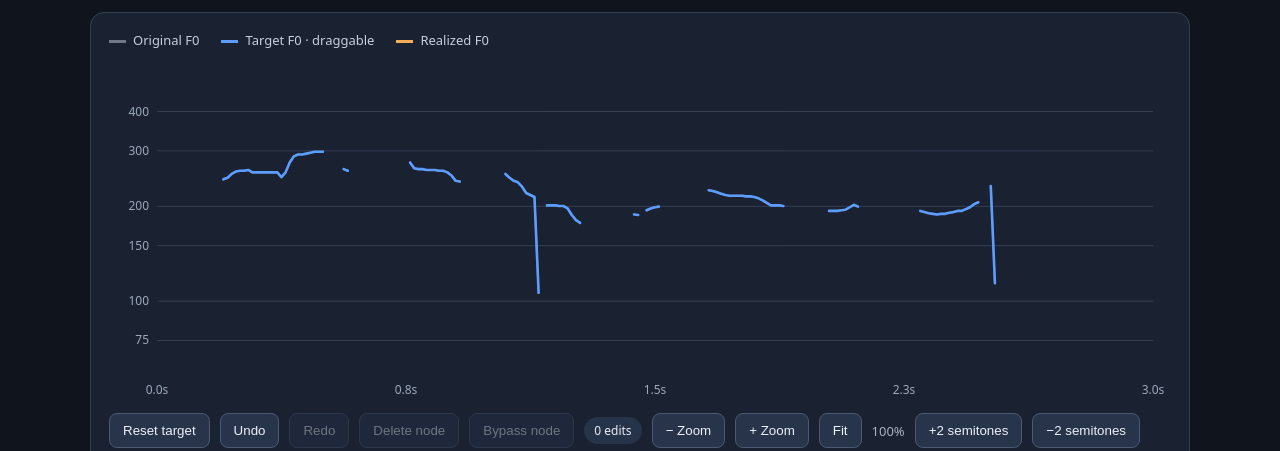
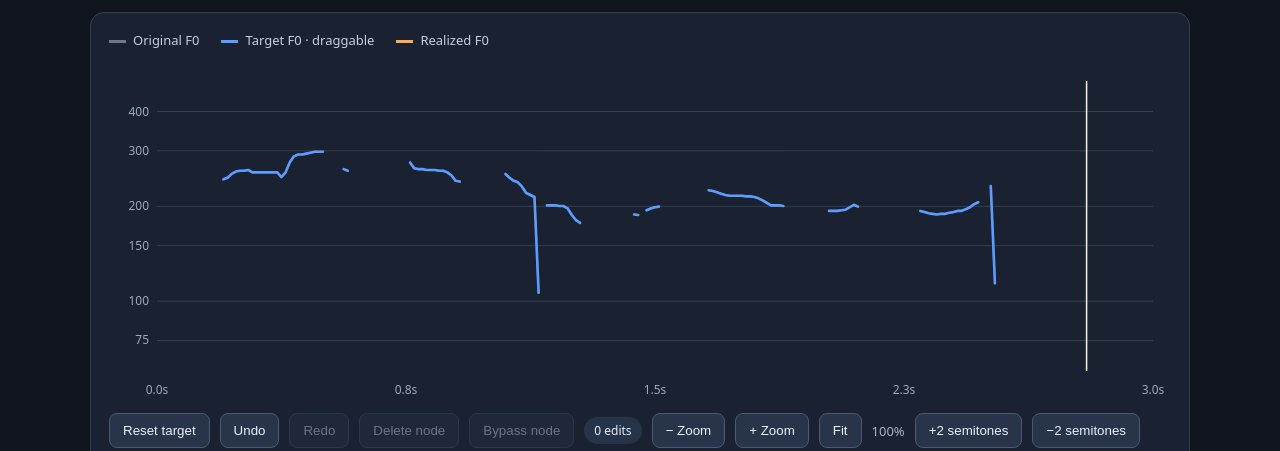
Before and after one commit to benluks/codec-attribute-control, a plain HTML site: page examples/prosody_editor/index.html in a window 1280 px wide. Both pictures are taken after a click on the button "▶ Original". Shown: the part 305-756 px from the top of the page. Drawn offline with Linux system fonts and the light colour scheme.

Commit message:
Show synchronized playback playhead over pitch contour

```diff
--- a/examples/prosody_editor/index.html
+++ b/examples/prosody_editor/index.html
@@ -6,7 +6,7 @@
 <section><div class="toolbar"><label>Conversion backend <select id="backend"><option value="none">Not connected (UI preview)</option><option value="world">WORLD (cluster backend)</option><option value="w2vbert">W2v-BERT + CNN probe (cluster)</option><option value="pitchflower">PitchFlower (pretrained codec)</option></select></label><label id="inversionOptions" hidden>Inversion <select id="inversionMethod"><option value="adam">Adam</option><option value="jacobian">Jacobian</option></select></label><button id="convert" disabled>Convert utterance</button><label class="muted">Load converted audio <input id="convertedFile" type="file" accept="audio/*"></label></div><div class="status" id="status">Load an utterance to begin. This standalone HTML supports F0 analysis and target editing. A model backend must be connected for synthesis.</div><p class="muted" id="error"></p></section>
 <p class="foot">In standalone mode, audio stays in your browser. With a synthesis backend selected, audio and the edited F0 contour are sent to the server hosting this page. Pitch extraction uses a lightweight browser autocorrelation estimator (80 Hz frame rate); for research-grade comparison, use the same validated F0 extractor on original and converted speech in the backend.</p>
 <script>
-(()=>{'use strict';const $=id=>document.getElementById(id);const p=$('pitch'),w=$('wave');let ctx=new (window.AudioContext||window.webkitAudioContext)(),original=null,converted=null,origF=[],realF=[],source=null,demo=false;const blue='#5d9dff',gray='#9ca9bd',orange='#f5ad5a';
+(()=>{'use strict';const $=id=>document.getElementById(id);const p=$('pitch'),w=$('wave');let ctx=new (window.AudioContext||window.webkitAudioContext)(),original=null,converted=null,origF=[],realF=[],source=null,playbackStart=0,playbackFrame=null,playbackTime=null,demo=false;const blue='#5d9dff',gray='#9ca9bd',orange='#f5ad5a';
 function size(c){const r=c.getBoundingClientRect(),d=devicePixelRatio||1;c.width=Math.round(r.width*d);c.height=Math.round(r.height*d);const x=c.getContext('2d');x.setTransform(d,0,0,d,0,0);return {g:x,W:r.width,H:r.height}}
 function f0(buf){const sr=buf.sampleRate,mono=buf.getChannelData(0),hop=Math.max(1,Math.round(sr/80)),win=Math.round(sr*.045),out=[];let maxAmp=0;for(let i=0;i<mono.length;i+=100)maxAmp=Math.max(maxAmp,Math.abs(mono[i]));for(let center=0;center<mono.length;center+=hop){let start=Math.max(0,Math.min(mono.length-win,center-Math.floor(win/2))),n=Math.min(win,mono.length-start);if(n<256)break;let rms=0;for(let j=0;j<n;j+=2)rms+=mono[start+j]**2;rms=Math.sqrt(rms/(n/2));let pitch=null;if(rms>Math.max(.006,maxAmp*.035)){let best=-Infinity,lag=0,min=Math.floor(sr/450),max=Math.min(Math.floor(sr/70),Math.floor(n/2));for(let l=min;l<=max;l+=1){let dot=0,a=0,b=0;for(let j=0;j<n-l;j+=3){let x=mono[start+j],y=mono[start+j+l];dot+=x*y;a+=x*x;b+=y*y}let score=dot/Math.sqrt(a*b+1e-12);if(score>best){best=score;lag=l}}if(best>.78)pitch=sr/lag}out.push({t:center/sr,hz:pitch})}return out}
 function sample(arr,t){if(!arr.length)return null;let step=arr.length>1?arr[1].t-arr[0].t:.02,i=Math.min(arr.length-1,Math.max(0,Math.round(t/step)));return arr[i].hz}
@@ -78,10 +78,13 @@ g.save();g.beginPath();g.rect(L,T,W-L-R,H-T-B);g.clip();plotCurve(g,origF,'#b8c0
 plotCurve(g,origF,blue,2.6,targetAt,x,y);
 plotCurve(g,realF,orange,2.5,null,x,y,.94);g.restore();
 if(original){for(const n of nodes){const t=centerOf(n),hz=nodePitch(n);if(hz==null||t<viewStart||t>viewStart+viewSpan)continue;const xx=x(t),yy=y(hz),active=n.id===selected;g.save();if(active){g.fillStyle='rgba(93,157,255,.10)';g.fillRect(x(Math.max(origF[n.lo].t,centerOf(n)-n.width)),T,x(Math.min(origF[n.hi].t,centerOf(n)+n.width))-x(Math.max(origF[n.lo].t,centerOf(n)-n.width)),H-T-B)}g.beginPath();g.arc(xx,yy,active?7:5,0,2*Math.PI);g.fillStyle=n.enabled?'#e8f3ff':'#66778d';g.fill();g.lineWidth=active?3:1.5;g.strokeStyle=active?'#5d9dff':'#22354d';g.stroke();g.restore()}}
+if(playbackTime!=null&&playbackTime>=viewStart&&playbackTime<=viewStart+viewSpan){const px=x(playbackTime);g.save();g.beginPath();g.rect(L,T,W-L-R,H-T-B);g.clip();g.strokeStyle='#f8f3d5';g.lineWidth=1.5;g.beginPath();g.moveTo(px,T);g.lineTo(px,H-B);g.stroke();g.restore()}
 if(original&&hoverT!=null){let hz=targetAt(hoverT);if(hz!=null){let xx=x(hoverT),yy=y(hz);g.strokeStyle='rgba(93,157,255,.25)';g.beginPath();g.arc(xx,yy,Math.max(10,(Number($('brush').value)/1000/viewSpan)*(W-L-R)/2),0,Math.PI*2);g.stroke();g.beginPath();g.arc(xx,yy,3,0,2*Math.PI);g.fillStyle=blue;g.fill()}}}
 function wave(){let {g,W,H}=size(w);g.clearRect(0,0,W,H);g.fillStyle='#131b28';g.fillRect(0,0,W,H);if(!original)return;let data=original.getChannelData(0),mid=H/2;g.strokeStyle='#85a9dc';g.lineWidth=1;for(let px=0;px<W;px++){let a=Math.floor(px/W*data.length),b=Math.max(a+1,Math.floor((px+1)/W*data.length)),min=1,max=-1;for(let j=a;j<b;j+=Math.max(1,Math.floor((b-a)/30))){let v=data[j];min=Math.min(min,v);max=Math.max(max,v)}g.beginPath();g.moveTo(px,mid-max*mid*.88);g.lineTo(px,mid-min*mid*.88);g.stroke()}}
-function setOriginal(b,name){viewStart=0;viewSpan=b.duration;updateZoomLabel();original=b;converted=null;realF=[];origF=f0(b);$('filename').textContent=name;$('duration').textContent=b.duration.toFixed(2)+' s';$('playOriginal').disabled=false;$('playConverted').disabled=true;$('convert').disabled=$('backend').value==='none';reset();wave();history=[];future=[];nextId=1;$('status').textContent='Original F0 estimated. Edit the blue curve, then connect a converter or load a converted file to compare.'}
-function play(b){if(!b)return;stop();ctx.resume();source=ctx.createBufferSource();source.buffer=b;source.connect(ctx.destination);source.onended=()=>{source=null};source.start()};function stop(){if(source){try{source.stop()}catch{}source=null}}
+function setOriginal(b,name){stop();viewStart=0;viewSpan=b.duration;updateZoomLabel();original=b;converted=null;realF=[];origF=f0(b);$('filename').textContent=name;$('duration').textContent=b.duration.toFixed(2)+' s';$('playOriginal').disabled=false;$('playConverted').disabled=true;$('convert').disabled=$('backend').value==='none';reset();wave();history=[];future=[];nextId=1;$('status').textContent='Original F0 estimated. Edit the blue curve, then connect a converter or load a converted file to compare.'}
+function tickPlayback(){if(!source)return;playbackTime=Math.min(source.buffer.duration,Math.max(0,ctx.currentTime-playbackStart));draw();playbackFrame=requestAnimationFrame(tickPlayback)}
+function stop(){if(playbackFrame!=null){cancelAnimationFrame(playbackFrame);playbackFrame=null}if(source){const old=source;source=null;old.onended=null;try{old.stop()}catch{}old.disconnect()}playbackTime=null;draw()}
+async function play(b){if(!b)return;stop();await ctx.resume();const next=ctx.createBufferSource();source=next;next.buffer=b;next.connect(ctx.destination);next.onended=()=>{if(source!==next)return;source=null;if(playbackFrame!=null)cancelAnimationFrame(playbackFrame);playbackFrame=null;playbackTime=null;draw();next.disconnect()};playbackStart=ctx.currentTime;playbackTime=0;next.start();tickPlayback()}
 $('backend').onchange=()=>{$('convert').disabled=!original||$('backend').value==='none';$('inversionOptions').hidden=$('backend').value!=='w2vbert'};
 $('convert').onclick=async()=>{
  if(!original||$('backend').value==='none')return;
```
